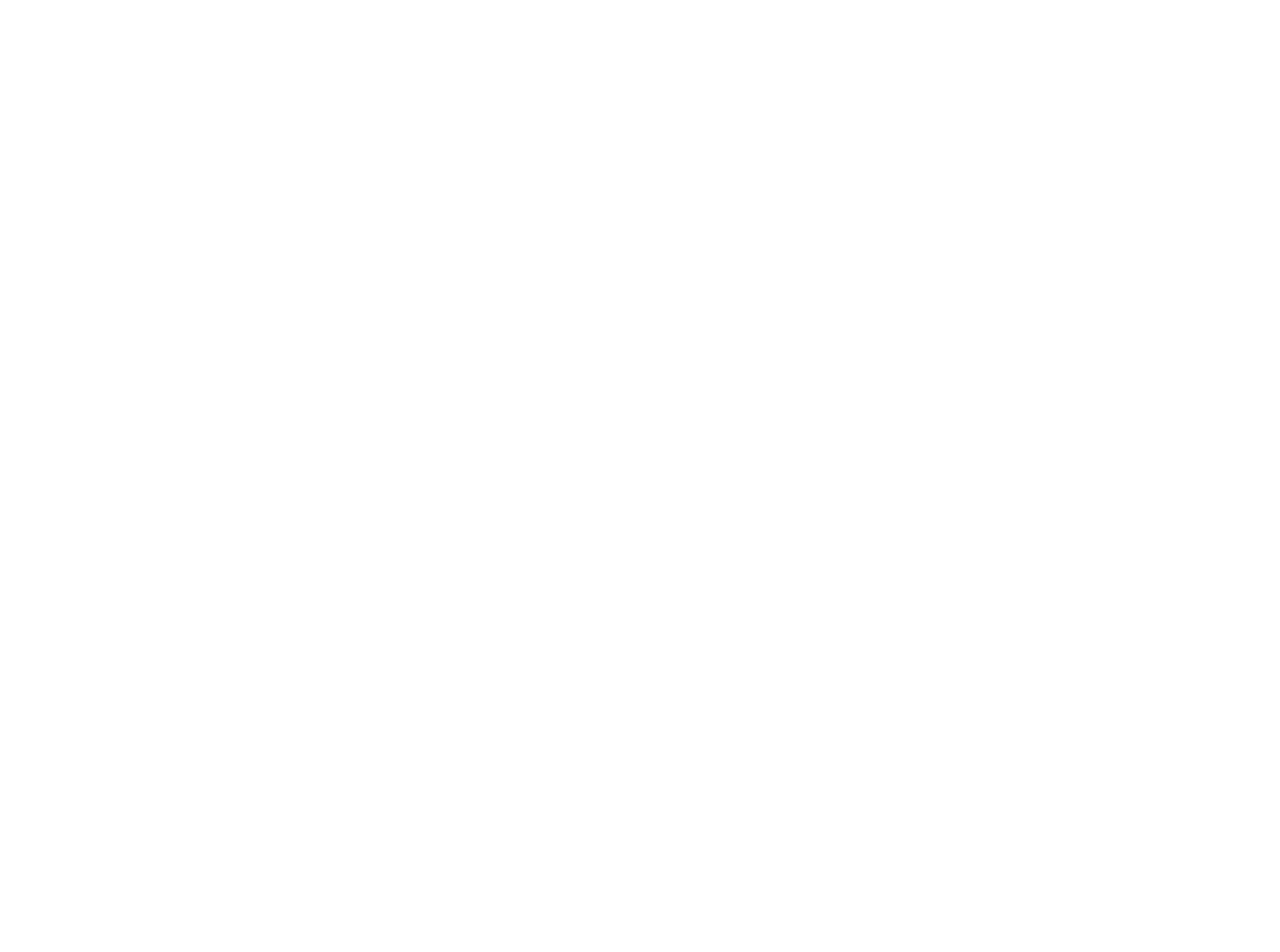
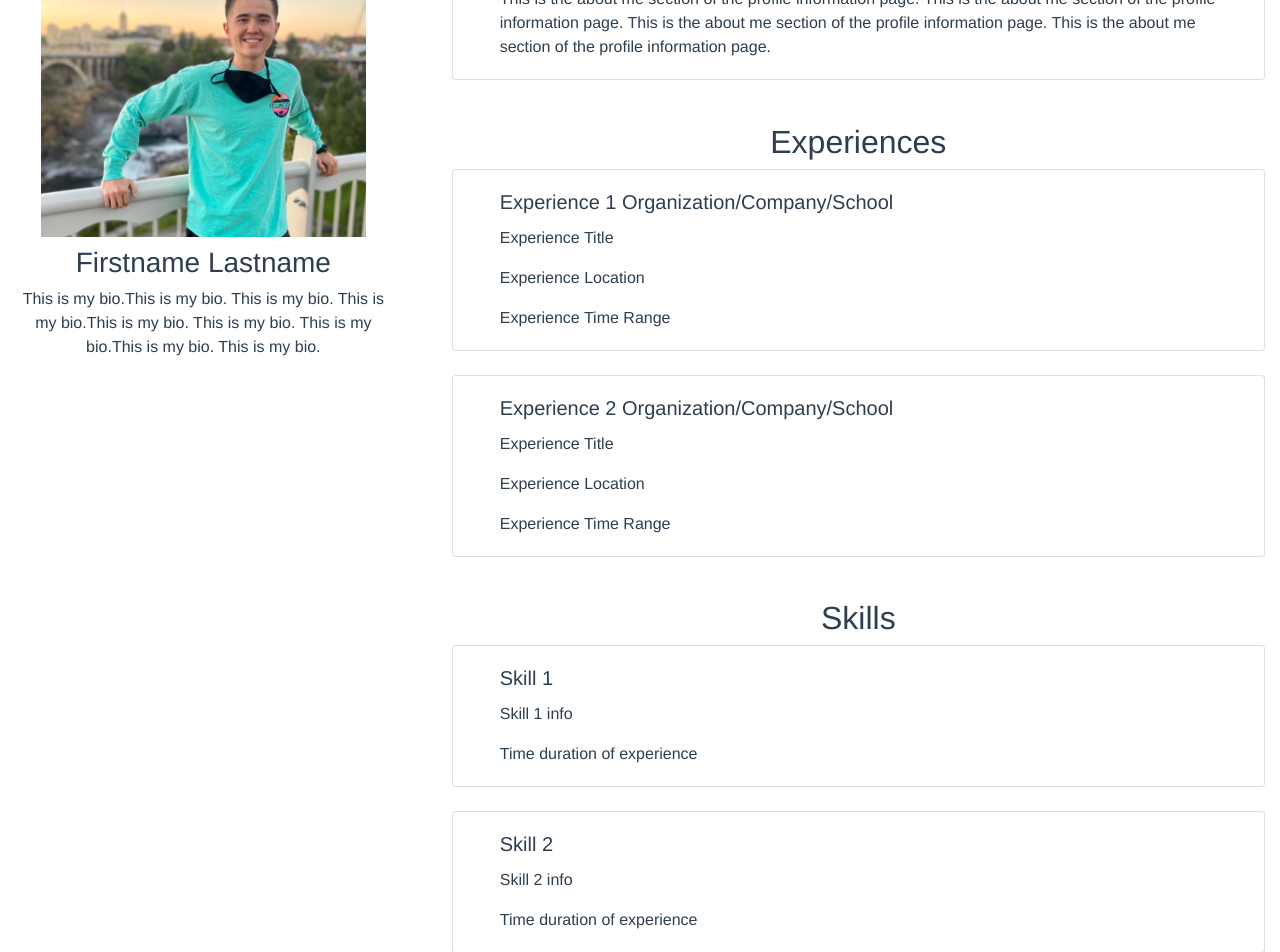
Before and after one commit to eric-newcomer/restart-jobs, a React (Create React App) app: page /profile in a window 1280 px wide. Shown: the part 240-1192 px from the top of the page. Before the commit the page ends 800 px from the top, so only its background shows below. Built offline with nearby package versions, Linux system fonts and the light colour scheme.

Commit message:
finish basic profile page UI

```diff
--- a/src/App.css
+++ b/src/App.css
@@ -1,5 +1,10 @@
 .App {
+  font-family: Avenir, Helvetica, Arial, sans-serif;
+  -webkit-font-smoothing: antialiased;
+  -moz-osx-font-smoothing: grayscale;
   text-align: center;
+  align-content: center;
+  color: #2c3e50;
 }
 
 .Container {
--- a/src/components/Profile.js
+++ b/src/components/Profile.js
@@ -1,9 +1,117 @@
 import React, { Component } from 'react';
+import {Card, Button, Row, Col, Form, Container} from 'react-bootstrap';
+
+import profile_pic from "../images/IMG_1448.jpg";
+
 
 export default class Profile extends Component {
    render() {
       return (
+         <>
          <h1>Profile</h1>
+         <br />
+         <Row>
+            <Col md="4" >
+               <img src={profile_pic} style={{width: '80%'}} alt="profile"/>
+               <Container style={{marginTop: '2%'}}>
+                  <h3>Firstname Lastname</h3>
+                  <p>
+                     This is my bio.This is my bio. This is my bio.
+                     This is my bio.This is my bio. This is my bio.
+                     This is my bio.This is my bio. This is my bio.
+                  </p>
+               </Container>
+            </Col>
+            <Col md="8">
+               <Container >
+                  <h2>About Me</h2>
+                  <Card style={{ width: 'auto' }}>
+                     <Row>
+                     {/* <Card.Img variant="top" src="https://media-exp1.licdn.com/dms/image/C560BAQGcjePf68fqOQ/company-logo_200_200/0?e=2159024400&v=beta&t=nOQuMuG7MZCKUwAaJBl-pjd8tlG500ndhyyHIz_Q-E4" style={{ width: '30vh'}}/> */}
+                     <Card.Body style={{ textAlign: 'left', marginLeft: '5%', marginRight: '5%'}}>
+                        <Card.Text>
+                           This is the about me section of the profile information page.
+                           This is the about me section of the profile information page.
+                           This is the about me section of the profile information page.
+                           This is the about me section of the profile information page.
+                        </Card.Text>
+                     </Card.Body>
+                     </Row>
+                  </Card>
+               </Container>
+               <Container style={{marginTop: '5%'}}>
+               <h2>Experiences</h2>
+                  <Card style={{ width: 'auto' }}>
+                     <Row>
+                     {/* <Card.Img variant="top" src="https://media-exp1.licdn.com/dms/image/C560BAQGcjePf68fqOQ/company-logo_200_200/0?e=2159024400&v=beta&t=nOQuMuG7MZCKUwAaJBl-pjd8tlG500ndhyyHIz_Q-E4" style={{ width: '30vh'}}/> */}
+                     <Card.Body style={{ textAlign: 'left', marginLeft: '5%', marginRight: '5%'}}>
+                        <Card.Title>Experience 1 Organization/Company/School</Card.Title>
+                        <Card.Text>
+                           Experience Title
+                        </Card.Text>
+                        <Card.Text>
+                           Experience Location
+                        </Card.Text>
+                        <Card.Text>
+                           Experience Time Range
+                        </Card.Text>
+                     </Card.Body>
+                     </Row>
+                  </Card>
+                  <br />
+                  <Card style={{ width: 'auto' }}>
+                     <Row>
+                     {/* <Card.Img variant="top" src="https://media-exp1.licdn.com/dms/image/C560BAQGcjePf68fqOQ/company-logo_200_200/0?e=2159024400&v=beta&t=nOQuMuG7MZCKUwAaJBl-pjd8tlG500ndhyyHIz_Q-E4" style={{ width: '30vh'}}/> */}
+                     <Card.Body style={{ textAlign: 'left', marginLeft: '5%', marginRight: '5%'}}>
+                        <Card.Title>Experience 2 Organization/Company/School</Card.Title>
+                        <Card.Text>
+                           Experience Title
+                        </Card.Text>
+                        <Card.Text>
+                           Experience Location
+                        </Card.Text>
+                        <Card.Text>
+                           Experience Time Range
+                        </Card.Text>
+                     </Card.Body>
+                     </Row>
+                  </Card>
+               </Container>
+               <Container style={{marginTop: '5%'}}>
+                  <h2>Skills</h2>
+                  <Card style={{ width: 'auto' }}>
+                     <Row>
+                     {/* <Card.Img variant="top" src="https://media-exp1.licdn.com/dms/image/C560BAQGcjePf68fqOQ/company-logo_200_200/0?e=2159024400&v=beta&t=nOQuMuG7MZCKUwAaJBl-pjd8tlG500ndhyyHIz_Q-E4" style={{ width: '30vh'}}/> */}
+                     <Card.Body style={{ textAlign: 'left', marginLeft: '5%', marginRight: '5%'}}>
+                        <Card.Title>Skill 1</Card.Title>
+                        <Card.Text>
+                           Skill 1 info
+                        </Card.Text>
+                        <Card.Text>
+                           Time duration of experience
+                        </Card.Text>
+                     </Card.Body>
+                     </Row>
+                  </Card>
+                  <br />
+                  <Card style={{ width: 'auto' }}>
+                     <Row>
+                     {/* <Card.Img variant="top" src="https://media-exp1.licdn.com/dms/image/C560BAQGcjePf68fqOQ/company-logo_200_200/0?e=2159024400&v=beta&t=nOQuMuG7MZCKUwAaJBl-pjd8tlG500ndhyyHIz_Q-E4" style={{ width: '30vh'}}/> */}
+                     <Card.Body style={{ textAlign: 'left', marginLeft: '5%', marginRight: '5%'}}>
+                        <Card.Title>Skill 2</Card.Title>
+                        <Card.Text>
+                           Skill 2 info
+                        </Card.Text>
+                        <Card.Text>
+                           Time duration of experience
+                        </Card.Text>
+                     </Card.Body>
+                     </Row>
+                  </Card>
+               </Container>
+            </Col>
+         </Row>
+         </>
       );
    }
 }
```
Also changed, not shown: src/images/IMG_1448.jpg (added).
